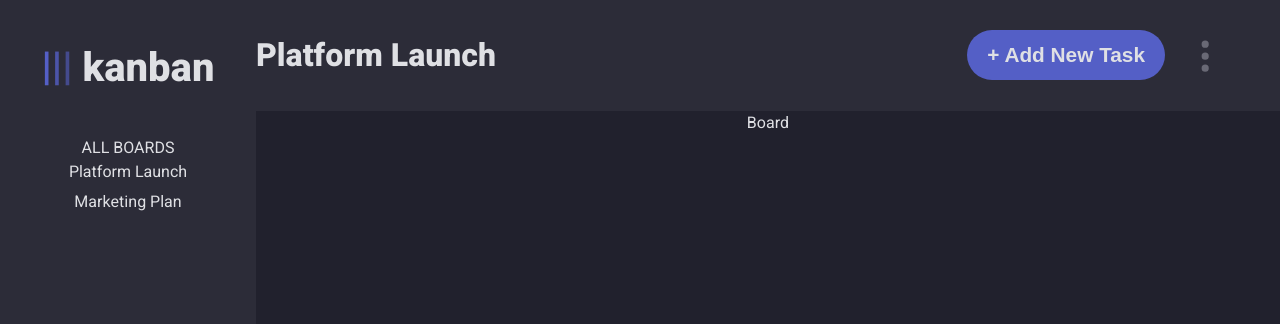
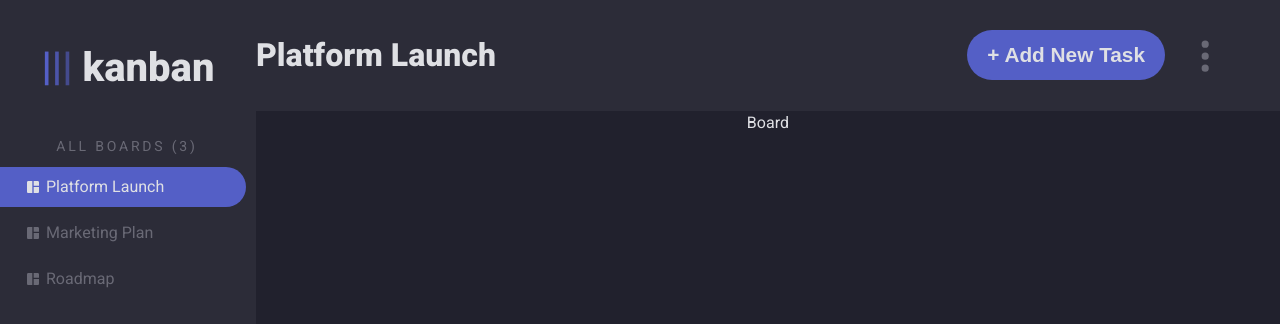
Before and after one commit to andyberaldcatelo/FrontEndChallenges-Kanban, a React (Create React App) app: page / in a window 1280 px wide. Shown: the top 324 px of the page. Built offline with nearby package versions, Linux system fonts and the light colour scheme.

Commit message:
Pursuing on styling and logic on the Sidebar component

```diff
--- a/src/App.module.css
+++ b/src/App.module.css
@@ -6,6 +6,7 @@
   --background-primary-color: #2c2c38;
   --background-secondary-color: #21212d;
   --background-tertiary-color: #545fc6;
+  --background-tertiary-color-opacity30: #545fc642;
   --text-primary-color: #dfe0e4;
   --text-secondary-color: #696975;
   --todo-color: #45c5ea;
@@ -13,6 +14,7 @@
   --done-color: #65e0ad;
   --main-font-family: "Heebo", sans-serif;
   --text-font-size: 16px;
+  --text-subtitle-size: 14px;
   --text-title-size: 2.5em;
   --text-title-weight: 600;
   --text-board-title-size: 2em;
--- a/src/BoarListContainer/BoardListContainer.module.css
+++ b/src/BoarListContainer/BoardListContainer.module.css
@@ -1,9 +1,35 @@
+.BoardLabel {
+  color: var(--text-secondary-color);
+  font-size: var(--text-subtitle-size);
+  letter-spacing: 0.2em;
+  margin: 0px 2px 10px 0px;
+}
+
 .BoardName {
-  height: 30px;
-  margin: auto;
-  border-radius: 0px 10px 10px 0px;
+  height: 40px;
+  margin: 2px 10px 6px 0px;
+  padding-left: 25px;
+  border-radius: 0px 30px 30px 0px;
+  color: var(--text-secondary-color);
+  display: flex;
+  align-items: center;
+  justify-content: flex-start;
+  transition-property: background-color;
+  transition-duration: 0.5s;
+}
+
+.BoardName:hover {
+  background-color: var(--background-tertiary-color-opacity30);
+  cursor: pointer;
 }
 
 .isSelected {
+  color: var(--text-primary-color);
   background-color: var(--background-tertiary-color);
 }
+
+.Span {
+  display: flex;
+  align-items: center;
+  margin-right: 5px;
+}
--- a/src/BoarListContainer/BoardListContainer.tsx
+++ b/src/BoarListContainer/BoardListContainer.tsx
@@ -1,6 +1,7 @@
 import React from "react";
 import classes from "./BoardListContainer.module.css";
 import C_Board from "../classes/C_Board";
+import { MdSpaceDashboard } from "react-icons/md";
 
 type BoardListContainerProps = {
   boards: C_Board[];
@@ -8,16 +9,34 @@ type BoardListContainerProps = {
 
 const BoardListContainer = (props: BoardListContainerProps) => {
   let boardList = [...props.boards];
-  let boardListTSX = boardList.map((board) => {
+
+  let boardListTSX = boardList.map((board, key) => {
     return (
       <>
-        <div className={classes.BoardName}>{board.boardName}</div>
+        {board.isSelected ? (
+          <div
+            className={[classes.BoardName, classes.isSelected].join(" ")}
+            key={key}
+          >
+            <span className={classes.Span}>
+              <MdSpaceDashboard />
+            </span>
+            <p>{board.boardName}</p>
+          </div>
+        ) : (
+          <div className={classes.BoardName}>
+            <span className={classes.Span}>
+              <MdSpaceDashboard />
+            </span>
+            <p>{board.boardName}</p>
+          </div>
+        )}
       </>
     );
   });
   return (
     <div className={classes.BoardListContainer}>
-      <div className={classes.Label}>ALL BOARDS</div>
+      <div className={classes.BoardLabel}>ALL BOARDS ({boardList.length})</div>
       {boardListTSX}
     </div>
   );
--- a/src/classes/C_Board.ts
+++ b/src/classes/C_Board.ts
@@ -1,10 +1,19 @@
-class C_Board {
+export default class C_Board {
   private _boardName: string;
   private _isSelected: boolean;
 
-  constructor(boardName: string) {
+  constructor(boardName: string, isSelected?: boolean) {
     this._boardName = boardName;
-    this._isSelected = false;
+    isSelected !== undefined
+      ? (this._isSelected = isSelected)
+      : (this._isSelected = false);
+  }
+
+  public get isSelected(): boolean {
+    return this._isSelected;
+  }
+  public set isSelected(value: boolean) {
+    this._isSelected = value;
   }
 
   public get boardName(): string {
@@ -13,13 +22,4 @@ class C_Board {
   public set boardName(value: string) {
     this._boardName = value;
   }
-
-  public get isSelected(): boolean {
-    return this._isSelected;
-  }
-  public set isSelected(value: boolean) {
-    this._isSelected = value;
-  }
 }
-
-export default C_Board;
--- /dev/null
+++ b/src/database.ts
@@ -0,0 +1,8 @@
+import C_Board from "./classes/C_Board";
+
+let C_platformLaunch = new C_Board("Platform Launch", true);
+let C_marketingPlan = new C_Board("Marketing Plan");
+let C_roadMap = new C_Board("Roadmap");
+const boards: C_Board[] = [C_platformLaunch, C_marketingPlan, C_roadMap];
+
+export default boards;
--- a/src/database.tsx
+++ /dev/null
@@ -1,7 +0,0 @@
-import C_Board from "./classes/C_Board";
-
-let platformLaunch = new C_Board("Platform Launch");
-let marketingPlan = new C_Board("Marketing Plan");
-const boards: C_Board[] = [platformLaunch, marketingPlan];
-
-export default boards;
```
Also changed, not shown: tsconfig.json (+3 -9 lines).
